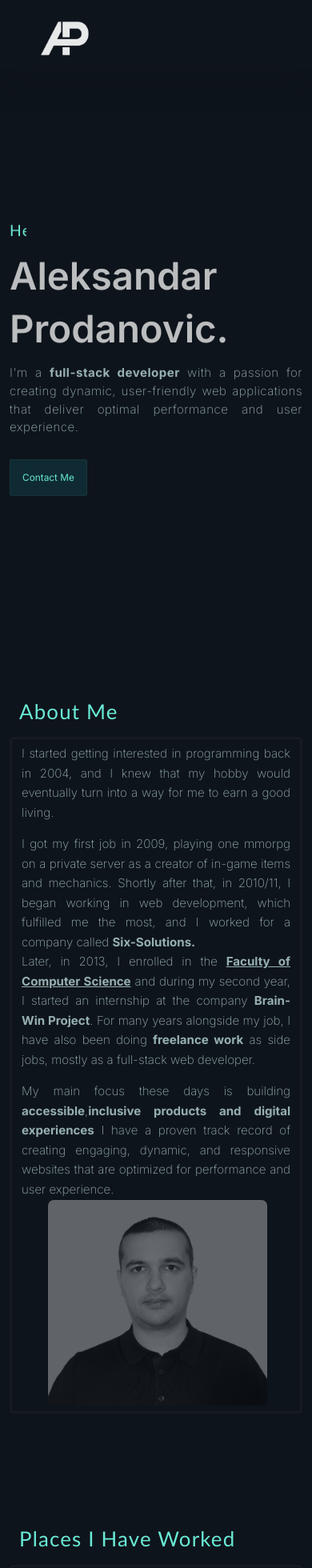
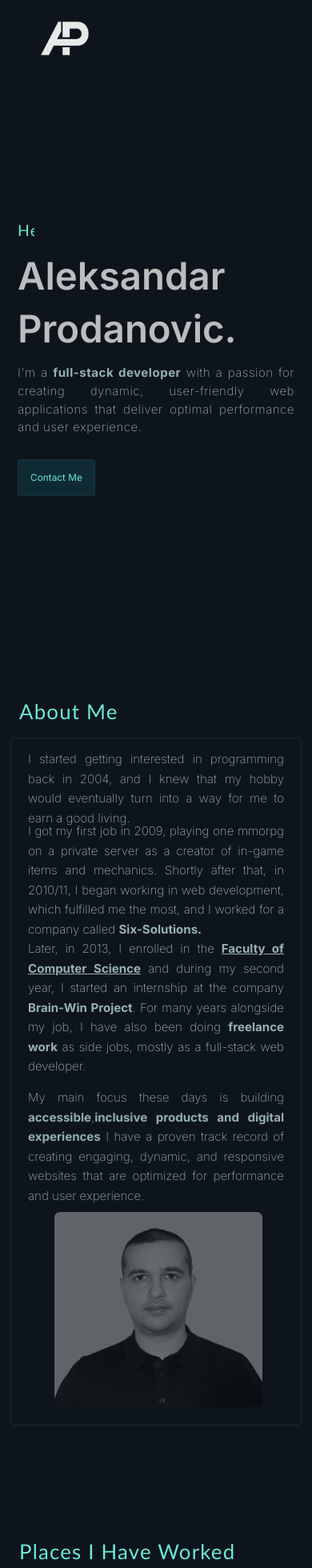
Before and after one commit to AProd18/aprod-react-version, a React (Vite) app: page / in a window 390 px wide. Shown: the top 1960 px of the page at 80% size. Built offline with nearby package versions, Linux system fonts and the light colour scheme; some icons are missing.

Commit message:
Add padding to sections for improved layout

```diff
--- a/src/components/About.module.css
+++ b/src/components/About.module.css
@@ -159,6 +159,7 @@ BELOW 704px (Smaller Tablets)
     max-width: 100%;
     grid-template-columns: repeat(3, 1fr);
     grid-auto-rows: 120px;
+    padding: 8px;
   }
 
   .aboutText__grid {
@@ -171,6 +172,10 @@ BELOW 704px (Smaller Tablets)
     padding-left: 95px;
     grid-area: b;
     grid-row: 0;
+  }
+
+  .aboutParagraph__first {
+    margin-bottom: -8px;
   }
 }
 
@@ -214,7 +219,7 @@ BELOW 544px (Phones)
   }
 
   .aboutAuthor__image {
-    margin-top: 37px;
+    margin-top: 60px;
     margin-left: -30px;
     width: 89%;
     height: 75%;
@@ -323,6 +328,10 @@ BELOW 375px
     width: 240px;
     height: 230px;
   }
+
+  .aboutParagraph__first {
+    margin-bottom: 5px;
+  }
 }
 
 /*
@@ -344,4 +353,7 @@ BELOW 360px
     width: 230px;
     height: 220px;
   }
+  .aboutParagraph__first {
+    margin-bottom: 15px;
+  }
 }
--- a/src/components/Hero.module.css
+++ b/src/components/Hero.module.css
@@ -151,7 +151,7 @@ BELOW 704px (Smaller Tablets)
   } */
 
   .heroSection {
-    padding: 0px;
+    padding: 10px;
     margin-top: 0px;
   }
 
```
